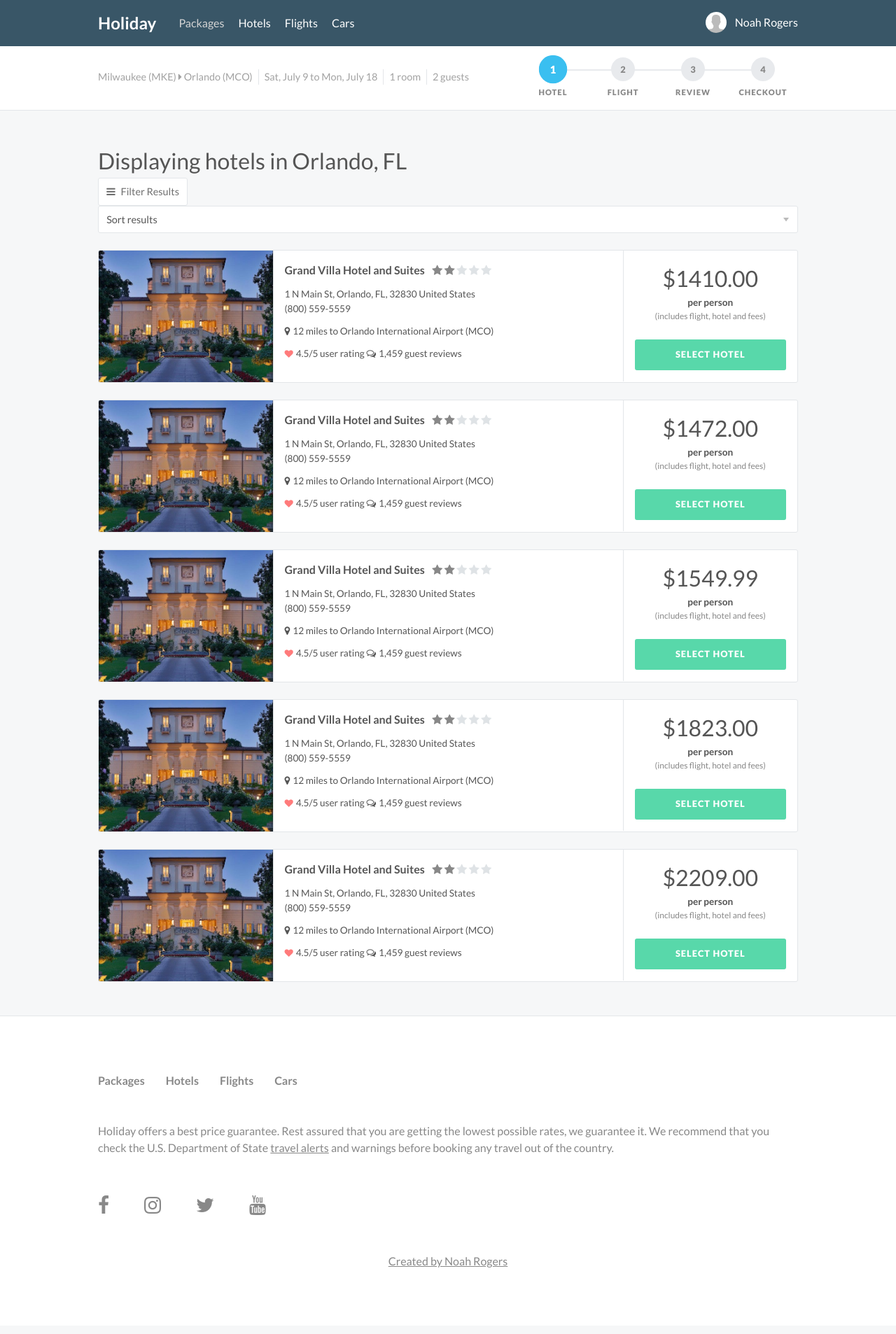
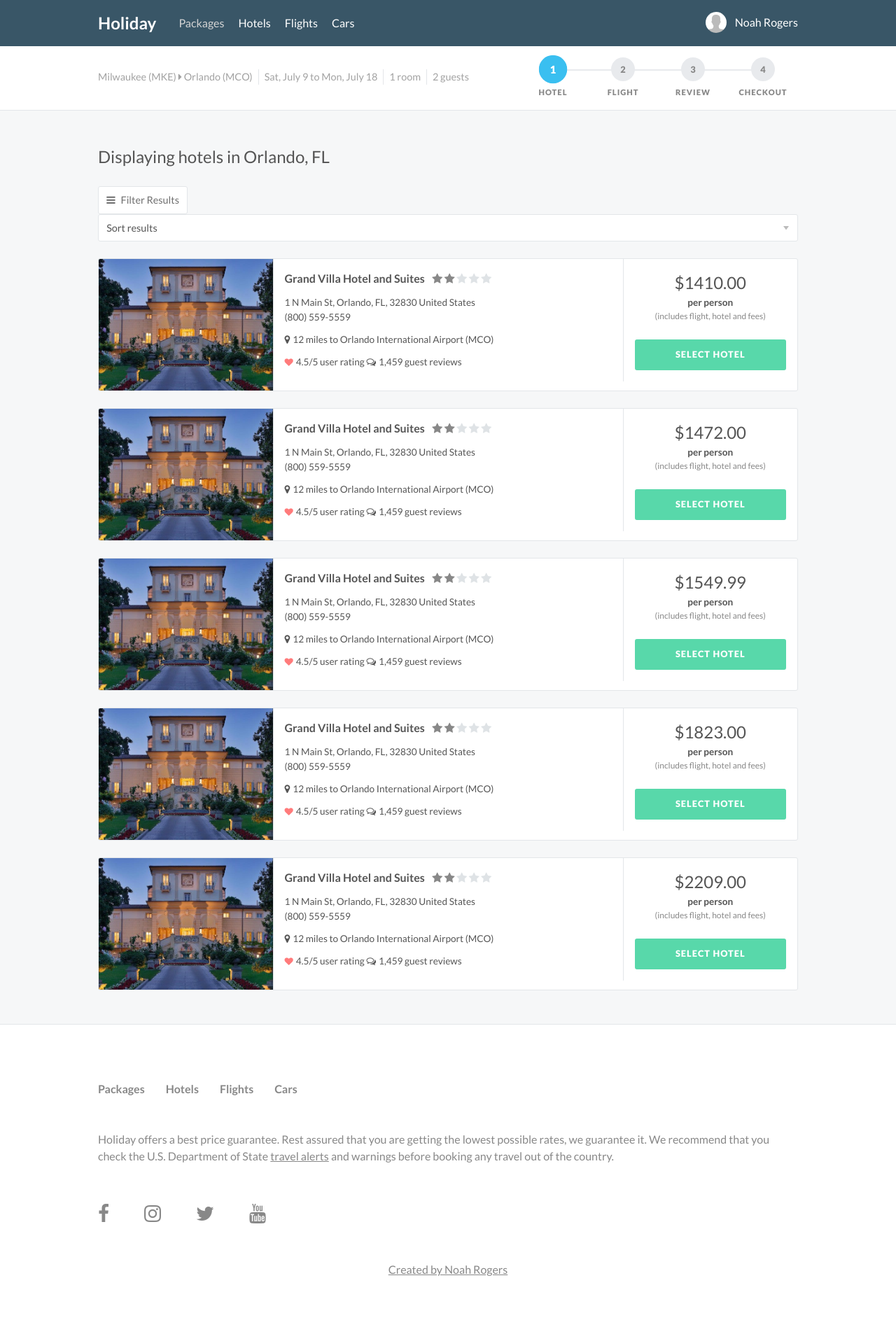
Before and after one commit to Treydor/holiday, a Jekyll site: the page built from _pages/packages/package-hotel.html, in a window 1280 px wide. Shown: the whole page at 70% size. Built offline with Jekyll 4.4.1, drawn with Linux system fonts in a browser that asks for light colours; nearby versions of some CDN libraries.

Commit message:
Adjusts heading sizes

```diff
--- a/assets/stylesheets/components/_typography.scss
+++ b/assets/stylesheets/components/_typography.scss
@@ -7,31 +7,27 @@
 }
 
 h1 {
-  font-size: 2.4rem;
+  font-size: 2rem;
+  margin-bottom: 1rem;
 }
 
 h2 {
-  font-size: 2rem;
+  font-size: 1.5rem;
+  margin-bottom: 1.5rem;
 }
 
 h3 {
   font-size: 1rem;
-  font-weight: $bold;
+  margin-bottom: .5rem;
 }
 
 h4 {
-  font-size: .85rem;
-  font-weight: $bold;
+  font-size: .9rem;
   margin: 0;
 }
 
 p {
   margin: 0;
-  margin-bottom: 1.5rem;
-
-  &:last-of-type {
-    margin: 0;
-  }
 }
 
 /*------ Links ------*/
```
